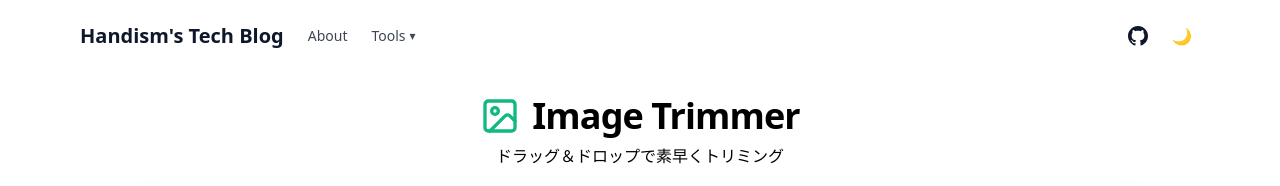
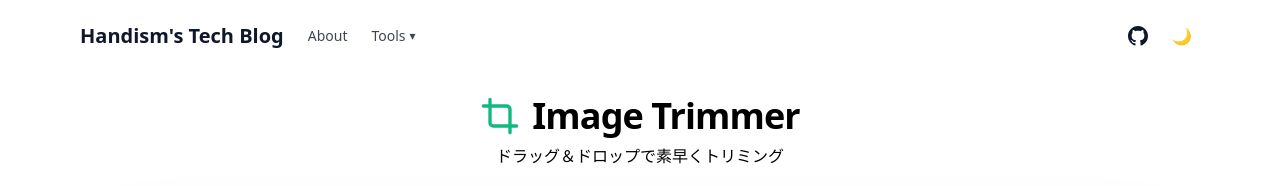
Before and after one commit to handism/handism.github.io, a Next.js app: page /tools/trimming in a window 1280 px wide. Shown: the top 186 px of the page. Built offline with nearby package versions, Linux system fonts and the light colour scheme.

Commit message:
css調整

```diff
--- a/app/tools/memphis/page.tsx
+++ b/app/tools/memphis/page.tsx
@@ -1,6 +1,7 @@
 'use client';
 
 import { useEffect, useRef, useState } from 'react';
+import { Image } from 'lucide-react';
 
 // =====================
 // Types
@@ -219,6 +220,7 @@ export default function MemphisGenerator() {
       <div className="mx-auto max-w-7xl">
         <header className="mb-12 text-center">
           <h1 className="text-4xl font-extrabold flex items-center justify-center gap-3 tracking-tight">
+            <Image className="w-10 h-10 text-accent" />
             Memphis Generator
           </h1>
           <p className="mt-2 font-medium">80年代風のカラフルな背景画像を生成</p>
--- a/app/tools/trimming/page.tsx
+++ b/app/tools/trimming/page.tsx
@@ -1,8 +1,8 @@
 'use client';
 
-import React, { useState, useCallback, useRef } from 'react';
+import React, { useState, useCallback } from 'react';
 import Cropper, { Area, Point } from 'react-easy-crop';
-import { Upload, Download, Maximize, ImageIcon, FileImage } from 'lucide-react';
+import { Download, Maximize, Crop, FileImage } from 'lucide-react';
 
 const getCroppedImg = async (
   imageSrc: string,
@@ -127,7 +127,7 @@ export default function ImageTrimmingApp() {
     <div className="flex flex-col items-center p-6 min-h-screen">
       <header className="mb-8 text-center">
         <h1 className="text-4xl font-extrabold flex items-center justify-center gap-3 tracking-tight">
-          <ImageIcon className="w-10 h-10 text-accent" />
+          <Crop className="w-10 h-10 text-accent" />
           Image Trimmer
         </h1>
         <p className="mt-2 font-medium">ドラッグ＆ドロップで素早くトリミング</p>
```
